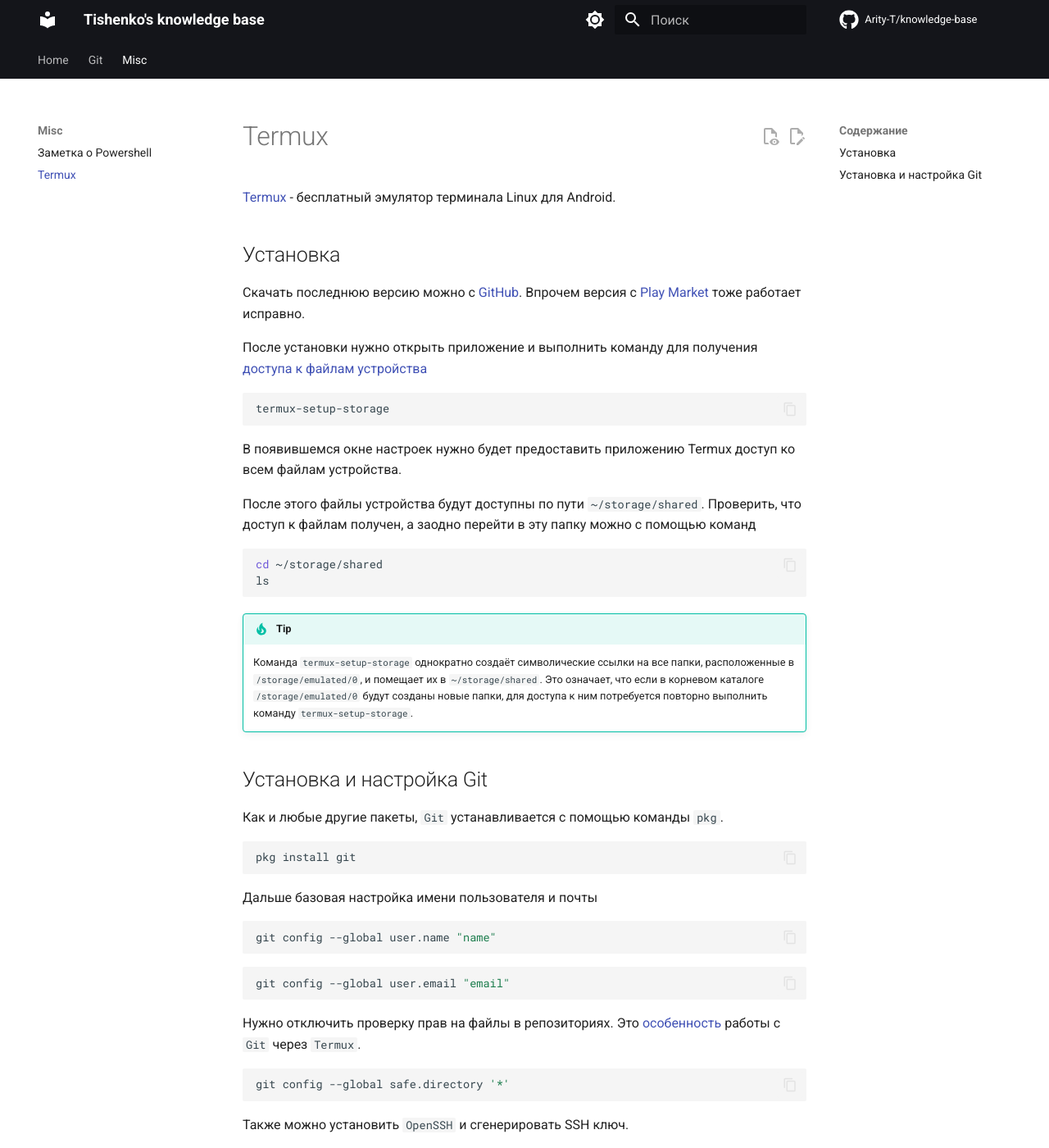
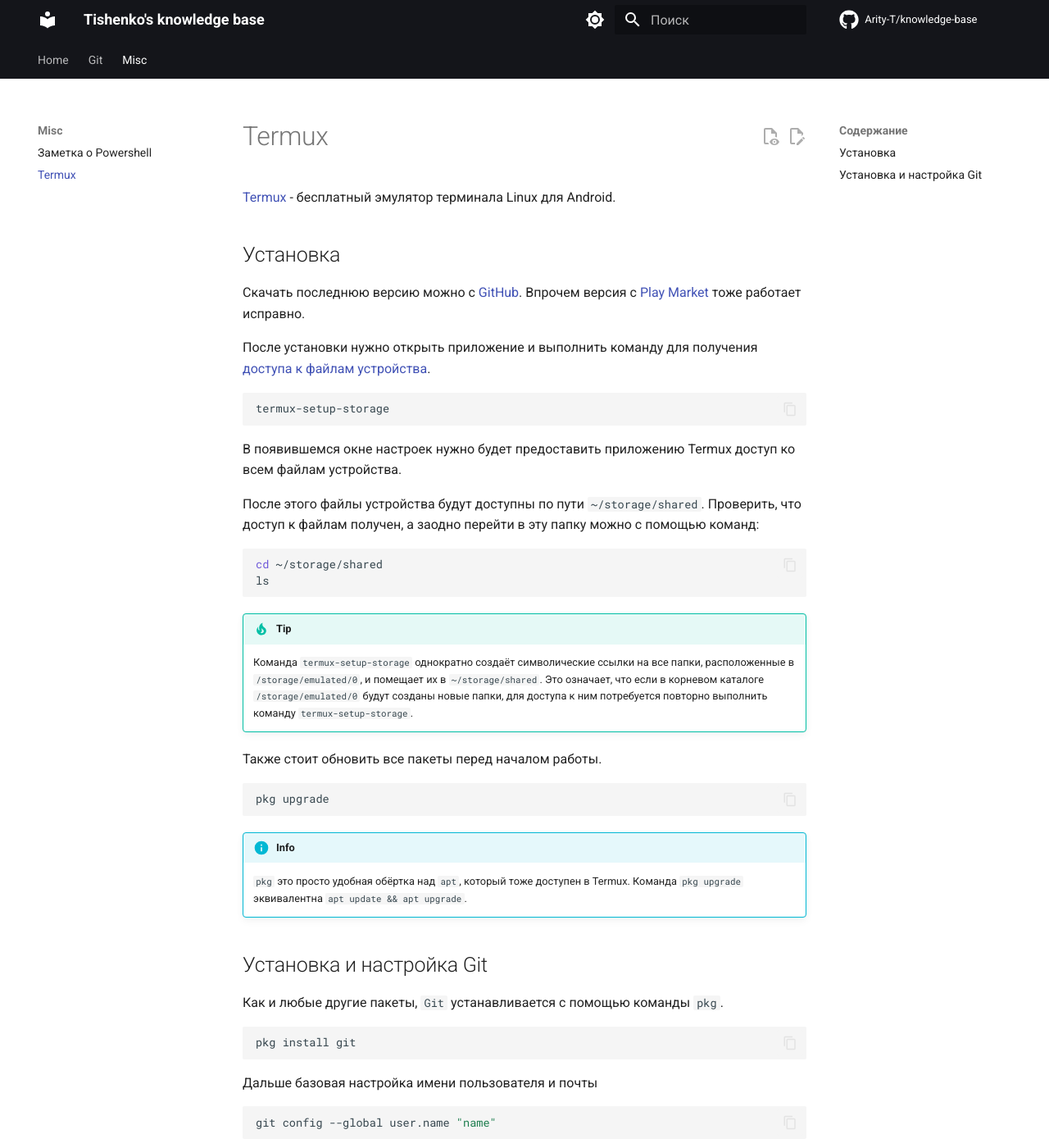
Before and after one commit to Arity-T/knowledge-base, an MkDocs documentation site: the page built from docs/misc/termux.md, in a window 1280 px wide and 1400 px high. Shown: the whole window at 82% size. Built offline with MkDocs 1.6.1 and Material for MkDocs 9.7.7, drawn with Linux system fonts in a browser that asks for light colours; comment, search, counter and statistics services are not loaded.

Commit message:
Поментка про обновление пакетов

````diff
--- a/docs/misc/termux.md
+++ b/docs/misc/termux.md
@@ -6,13 +6,13 @@
 
 Скачать последнюю версию можно с [GitHub](https://github.com/termux/termux-app/releases). Впрочем версия с [Play Market](https://play.google.com/store/apps/details?id=com.termux) тоже работает исправно.
 
-После установки нужно открыть приложение и выполнить команду для получения [доступа к файлам устройства](https://android.stackexchange.com/a/185949)
+После установки нужно открыть приложение и выполнить команду для получения [доступа к файлам устройства](https://android.stackexchange.com/a/185949).
 ```sh
 termux-setup-storage
 ```
 В появившемся окне настроек нужно будет предоставить приложению Termux доступ ко всем файлам устройства.
 
-После этого файлы устройства будут доступны по пути `~/storage/shared`. Проверить, что доступ к файлам получен, а заодно перейти в эту папку можно с помощью команд
+После этого файлы устройства будут доступны по пути `~/storage/shared`. Проверить, что доступ к файлам получен, а заодно перейти в эту папку можно с помощью команд:
 
 ```sh
 cd ~/storage/shared
@@ -23,6 +23,15 @@
 
     Команда `termux-setup-storage` однократно создаёт символические ссылки на все папки, расположенные в `/storage/emulated/0`, и помещает их в `~/storage/shared`. Это означает, что если в корневом каталоге `/storage/emulated/0` будут созданы новые папки, для доступа к ним потребуется повторно выполнить команду `termux-setup-storage`.
 
+Также стоит обновить все пакеты перед началом работы.
+
+```sh
+pkg upgrade
+```
+
+!!! info
+
+    `pkg` это просто удобная обёртка над `apt`, который тоже доступен в Termux. Команда `pkg upgrade` эквивалентна `apt update && apt upgrade`.
 
 ## Установка и настройка Git
 
````
